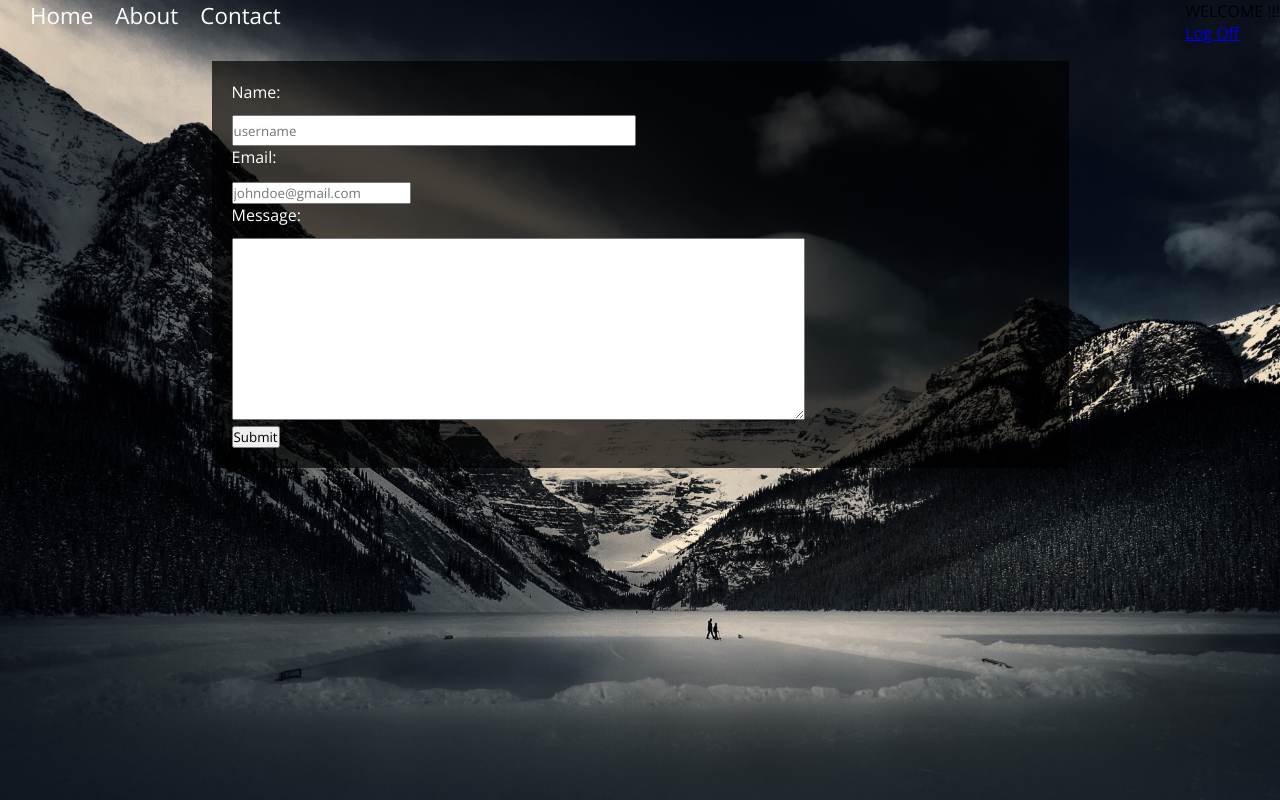
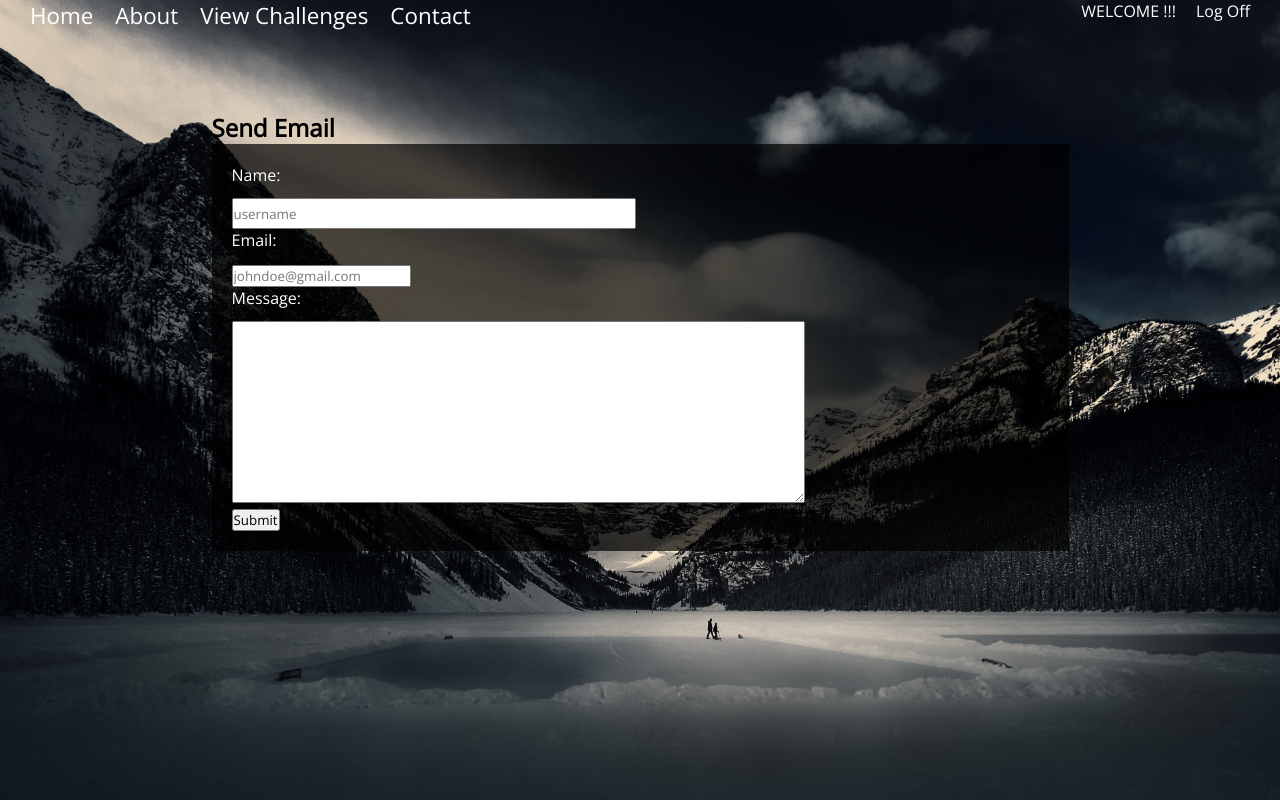
Before and after one commit to MarkNovicio/jschatz, a Django app: template j_schatz_app/templates/contact.html in a window 1280 px wide. Run offline with Django 3.2, Linux system fonts and the light colour scheme; the template is opened without the code that fills it, so the values that code supplies are empty.

Commit message:
update contact page

```diff
--- a/j_schatz_app/static/styles.css
+++ b/j_schatz_app/static/styles.css
@@ -55,6 +55,25 @@ a.btn::before {
   visibility: hidden;
 }
 
+.right-header {
+  display: flex;
+  justify-content: space-around;
+  margin-right: 30px;
+}
+
+p.login-user{
+  color: #fff;
+  margin-right: 20px;
+}
+a.register-button:link {
+  color: #fff;border-top: none;
+  text-decoration: none;
+
+}
+a#log-out{
+  text-decoration: none;
+  color: #fff;
+}
 #header-logo {
   height: 10rem;
   width: 10rem;
@@ -62,6 +81,9 @@ a.btn::before {
   border-radius: 50%;
 }
 
+.contact-header-container{
+  margin-bottom: 50px;
+}
 div#hero-image-container {
   display: flex;
   align-items: center;
--- a/j_schatz_app/templates/contact.html
+++ b/j_schatz_app/templates/contact.html
@@ -27,7 +27,9 @@
           <div class="left-header">
             <a class = "btn" title="Home" href = "/">Home</a>
             <a class="btn" title= "About" href="/about">About </a>
+            <a class="btn" title="View Challenges" href="/post_challenge/challenges">View Challenges</a>
             <a class="btn" title="Contact" href="/contact">Contact</a>
+
         </div>
 
           <div class="right-header">
@@ -44,7 +46,7 @@
     <div id="container">
 
 <section id="contact-container">
-
+    <h1>Send Email</h1>
     <form action="/user/contact" name="contact" method="POST" class="contact-form"
       display="block">
 
```
Also changed, not shown: db.sqlite3.
